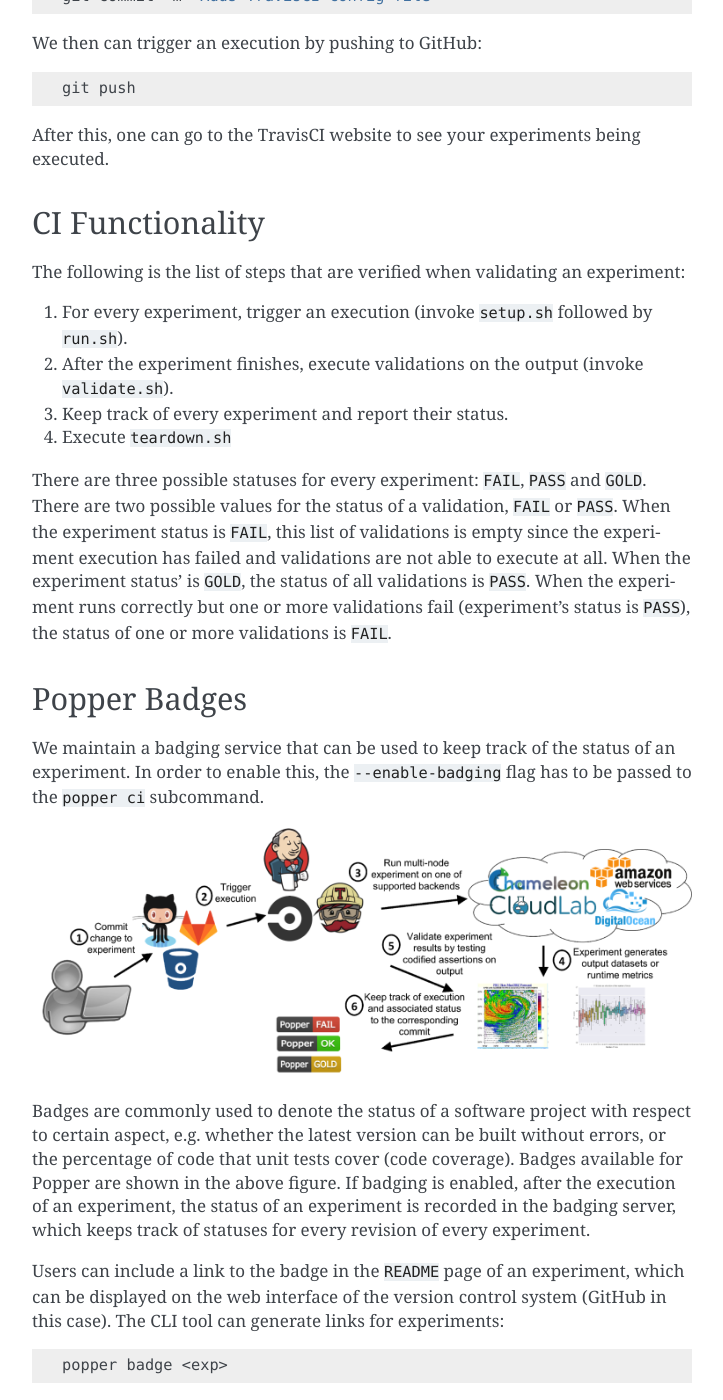
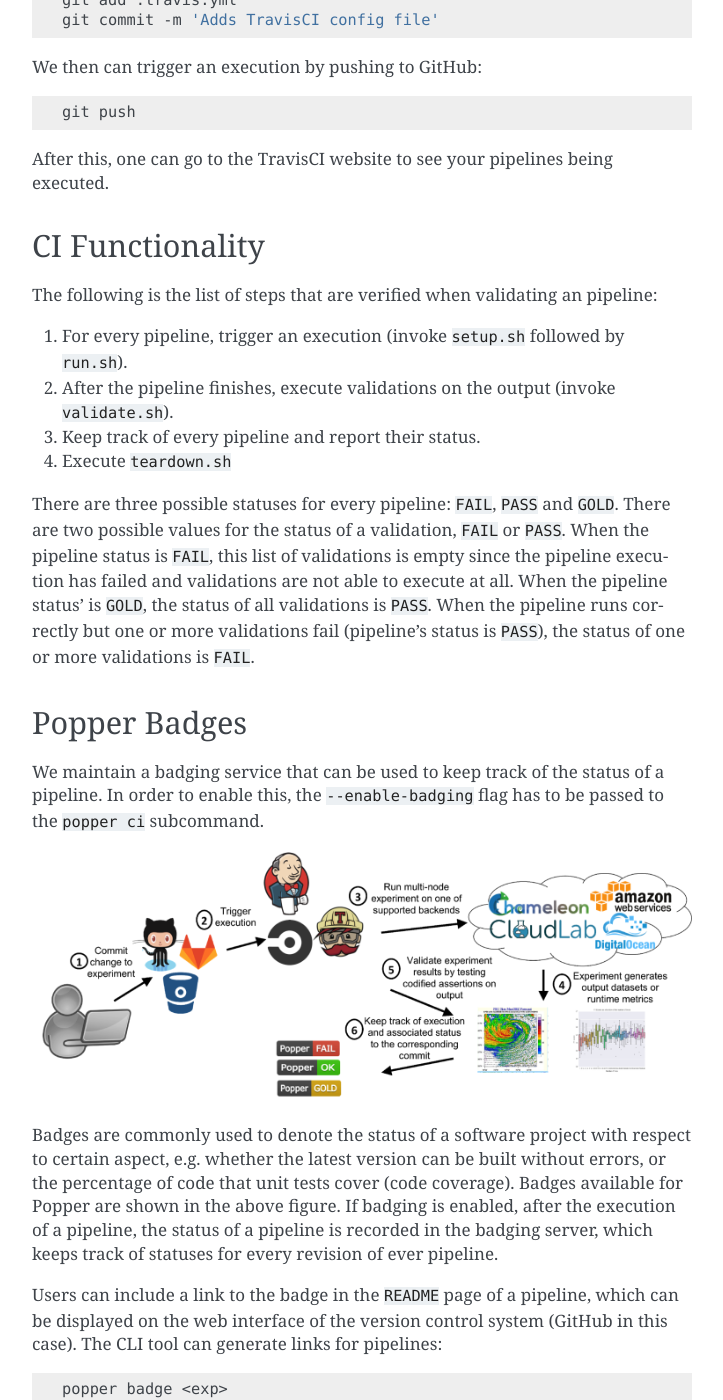
Before and after one commit to getpopper/popper, a Sphinx documentation site: the page built from docs/ci/popperci.md, in a window 1280 px wide and 1400 px high, scrolled down 1660 px. Shown: the whole window, without its empty margins (388-1111 px from the left). Built offline with Sphinx 7.4.7, drawn with Linux system fonts in a browser that asks for light colours; pages that are not in the unit, such as notebooks, are missing from menus; some of the changed text lies outside the part shown.

Commit message:
Changes 'experiment' by 'pipeline'
fixes #183

````diff
--- a/docs/ci/popperci.md
+++ b/docs/ci/popperci.md
@@ -1,20 +1,20 @@
 # Popper and CI systems
 
 By following a convention for structuring the files of a project,
-experiment execution and validation can be automated without the need
-for manual intervention. In addition to this, the status of an
-experiment (integrity over time) can be tracked by a CI service. In
-this section we describe the workflow that one follows in order to
-make an experiment suitable for automation on CI systems.
+pipeline execution and validation can be automated without the need
+for manual intervention. In addition to this, the status of a pipeline
+(integrity over time) can be tracked by a CI service. In this section
+we describe the workflow that one follows in order to make a pipeline
+suitable for automation on CI systems.
 
-## Experiment Folder Structure
+## Pipeline Folder Structure
 
-A minimal experiment folder structure for an experiment is shown
-below:
+A minimal pipeline folder structure for an experiment or analysis is
+shown below:
 
 ```{#lst:repo .bash caption="Basic structure of a Popper repository."}
-$> tree -a paper-repo/experiments/myexp
-paper-repo/experiments/myexp/
+$> tree -a paper-repo/pipelines/myexp
+paper-repo/pipelines/myexp/
 |-- README.md
 |-- .popper.yml
 |-- run.sh
@@ -23,13 +23,12 @@
 |-- teardown.sh
 ```
 
-Every experiment has `setup.sh`, `run.sh` and `validate.sh` scripts
-that serve as the interface to the experiment. All these return
-non-zero exit codes if there's a failure. In the case of
-`validate.sh`, this script should print to standard output one line
-per validation, denoting whether a validation passed or not. In
-general, the form for validation results is `[true|false] <statement>`
-(see examples below).
+Every pipeline has `setup.sh`, `run.sh` and `validate.sh` scripts that
+serve as the interface to the pipeline. All these return non-zero exit
+codes if there's a failure. In the case of `validate.sh`, this script
+should print to standard output one line per validation, denoting
+whether a validation passed or not. In general, the form for
+validation results is `[true|false] <statement>` (see examples below).
 
 ```{#lst:validations .bash caption="Example output of validations."}
 [true]  algorithm A outperforms B
@@ -37,20 +36,20 @@
 ```
 
 The [PopperCLI](https://github.com/systemslab/popper/popper) tool
-includes an `experiment init` subcommand that can be executed to
-scaffold an experiment with the above structure. The syntax of this
+includes an `pipeline init` subcommand that can be executed to
+scaffold an pipeline with the above structure. The syntax of this
 command is the following:
 
 ```bash
-popper experiment init <name>
+popper pipeline init <name>
 ```
 
-Where `<name>` is the name of the experiment to initialize.
+Where `<name>` is the name of the pipeline to initialize.
 
 ## CI System Configuration
 
 In this section we describe how to configure a CI system so that
-Popper experiments can be continuously validated. The next section
+Popper pipelines can be continuously validated. The next section
 describes the multiple steps that are executed as part of this
 validation process.
 
@@ -94,45 +93,35 @@
 git push
 ```
 
-After this, one can go to the TravisCI website to see your experiments
+After this, one can go to the TravisCI website to see your pipelines
 being executed.
 
 ## CI Functionality
 
 The following is the list of steps that are verified when validating
-an experiment:
+an pipeline:
 
-<!--
-
- 1. Ensure that every versioned dependency is healthy. For example,
-    ensure that external repos can be cloned correctly.
- 2. Check the integrity of every special subfolder (see previous
-    subsection).
--->
-
- 1. For every experiment, trigger an execution (invoke `setup.sh`
+ 1. For every pipeline, trigger an execution (invoke `setup.sh`
     followed by `run.sh`).
- 2. After the experiment finishes, execute validations on the output
+ 2. After the pipeline finishes, execute validations on the output
     (invoke `validate.sh`).
- 3. Keep track of every experiment and report their status.
+ 3. Keep track of every pipeline and report their status.
  4. Execute `teardown.sh`
 
-There are three possible statuses for every experiment: `FAIL`, `PASS`
+There are three possible statuses for every pipeline: `FAIL`, `PASS`
 and `GOLD`. There are two possible values for the status of a
-validation, `FAIL` or `PASS`. When the experiment status is `FAIL`,
-this list of validations is empty since the experiment execution has
-failed and validations are not able to execute at all. When the
-experiment status' is `GOLD`, the status of all validations is `PASS`.
-When the experiment runs correctly but one or more validations fail
-(experiment's status is `PASS`), the status of one or more validations
-is `FAIL`.
+validation, `FAIL` or `PASS`. When the pipeline status is `FAIL`, this
+list of validations is empty since the pipeline execution has failed
+and validations are not able to execute at all. When the pipeline
+status' is `GOLD`, the status of all validations is `PASS`. When the
+pipeline runs correctly but one or more validations fail (pipeline's
+status is `PASS`), the status of one or more validations is `FAIL`.
 
 ## Popper Badges
 
 We maintain a badging service that can be used to keep track of the
-status of an experiment. In order to enable this, the
-`--enable-badging` flag has to be passed to the `popper ci`
-subcommand.
+status of a pipeline. In order to enable this, the `--enable-badging`
+flag has to be passed to the `popper ci` subcommand.
 
 ![Badging service.](/figures/cibadges.png)
 
@@ -140,21 +129,21 @@
 with respect to certain aspect, e.g. whether the latest version can be
 built without errors, or the percentage of code that unit tests cover
 (code coverage). Badges available for Popper are shown in the above
-figure. If badging is enabled, after the execution of an experiment,
-the status of an experiment is recorded in the badging server, which
-keeps track of statuses for every revision of every experiment.
+figure. If badging is enabled, after the execution of a pipeline, the
+status of a pipeline is recorded in the badging server, which keeps
+track of statuses for every revision of ever pipeline.
 
-Users can include a link to the badge in the `README` page of an
-experiment, which can be displayed on the web interface of the version
+Users can include a link to the badge in the `README` page of a
+pipeline, which can be displayed on the web interface of the version
 control system (GitHub in this case). The CLI tool can generate links
-for experiments:
+for pipelines:
 
 ```bash
 popper badge <exp>
 ```
 
 Which prints to `stdout` the text that should be added to the `README`
-file of the experiment.
+file of the pipeline.
 
 ## Testing Locally
 
````
Also changed, not shown: docs/protocol/getting_started.md (+11 -38 lines), 7 other files.
